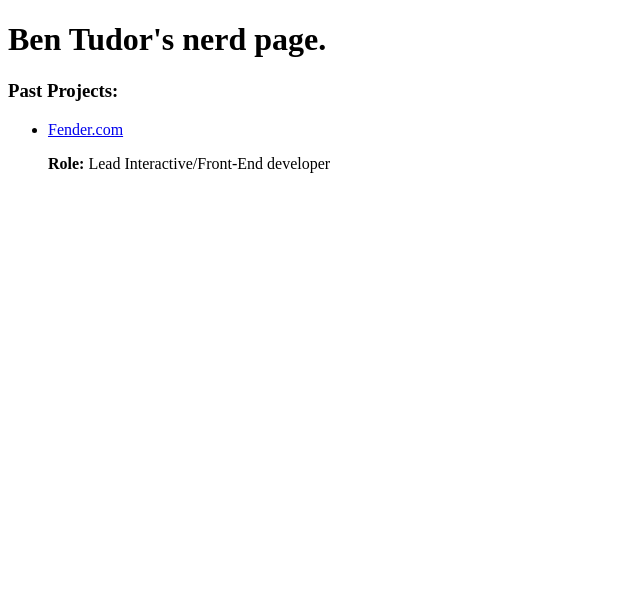
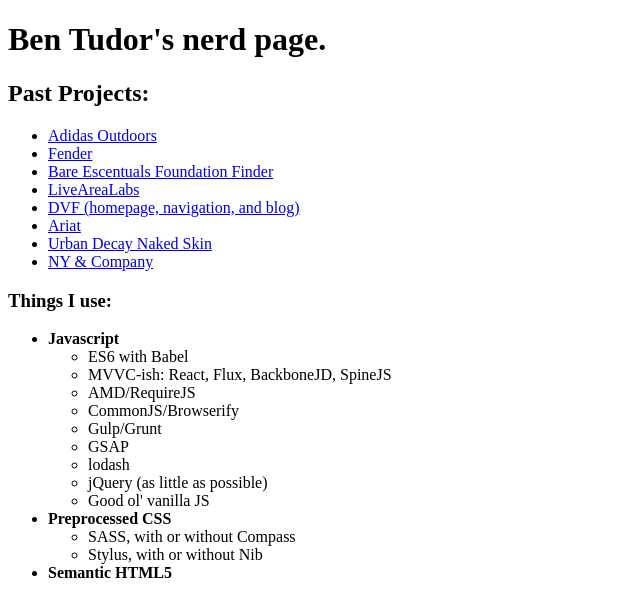
Before and after one commit to bentudor/bentudor.github.io, a plain HTML site: page index.html in a window 1280 px wide. Shown: the whole page, without its empty margins (0-640 px from the left). Drawn offline with Linux system fonts and the light colour scheme.

Commit message:
Update index.html

```diff
--- a/index.html
+++ b/index.html
@@ -12,12 +12,58 @@
 
         <h1>Ben Tudor's nerd page.</h1>
 
-        <h3>Past Projects:</h3>
+        <h2>Past Projects:</h2>
         <ul>
             <li>
-                <p><a href="http://fender.com" target="_blank">Fender.com</a></p>
-                <p><strong>Role:</strong> Lead Interactive/Front-End developer</p>
+                <a href="http://adidasoutdoor.com" target="_blank">Adidas Outdoors</a>
             </li>
+            <li>
+                <a href="http://fender.com" target="_blank">Fender</a>
+            </li>
+            <li>
+                <a href="http://bareescentuals.com/on/demandware.store/Sites-BareEscentuals-Site/en_US/ShadeFinder-Show" target="_blank">Bare Escentuals Foundation Finder</a>
+            </li>
+            <li>
+                <a href="http://livearealabs.com" target="_blank">LiveAreaLabs</a>
+            </li>
+            <li>
+                <a href="http://dvf.com" target="_blank">DVF (homepage, navigation, and blog)</a>
+            </li>
+            <li>
+                <a href="http://ariat.com" target="_blank">Ariat</a>
+            </li>
+            <li>
+                <a href="http://www.urbandecay.com/nakedskin" target="_blank">Urban Decay Naked Skin</a>
+            </li>
+            <li>
+                <a href="http://nyandcompany.com" target="_blank">NY &amp; Company</a>
+            </li>
+        </ul>
+
+        <h3>Things I use:</h3>
+        <ul>
+            <li>
+                <strong>Javascript</strong>
+                <ul>
+                    <li>ES6 with Babel</li>
+                    <li>MVVC-ish: React, Flux, BackboneJD, SpineJS</li>
+                    <li>AMD/RequireJS</li>
+                    <li>CommonJS/Browserify</li>
+                    <li>Gulp/Grunt</li>
+                    <li>GSAP</li>
+                    <li>lodash</li>
+                    <li>jQuery (as little as possible)</li>
+                    <li>Good ol' vanilla JS</li>
+                </ul>
+            </li>
+            <li>
+                <strong>Preprocessed CSS</strong>
+                <ul>
+                    <li>SASS, with or without Compass</li>
+                    <li>Stylus, with or without Nib</li>
+                </ul>
+            </li>
+            <li><strong>Semantic HTML5</strong></li>
         </ul>
 
     </body>
```
